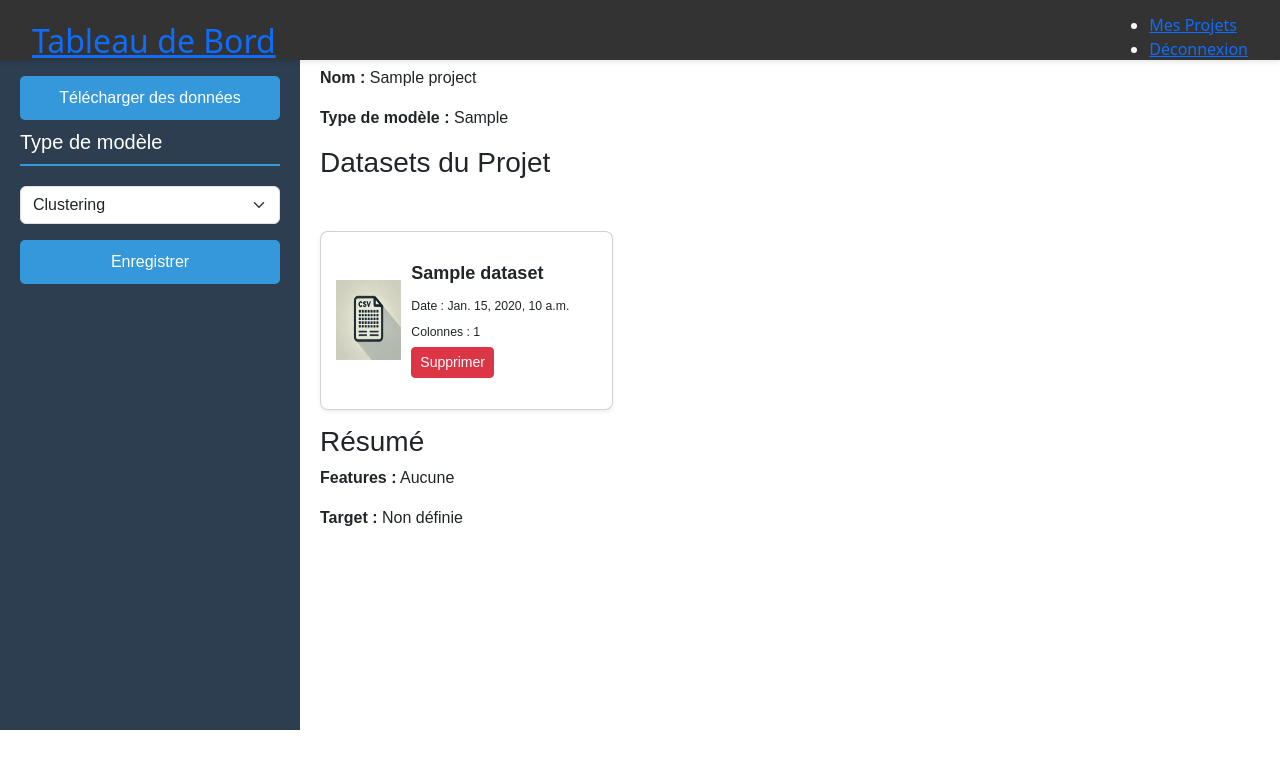
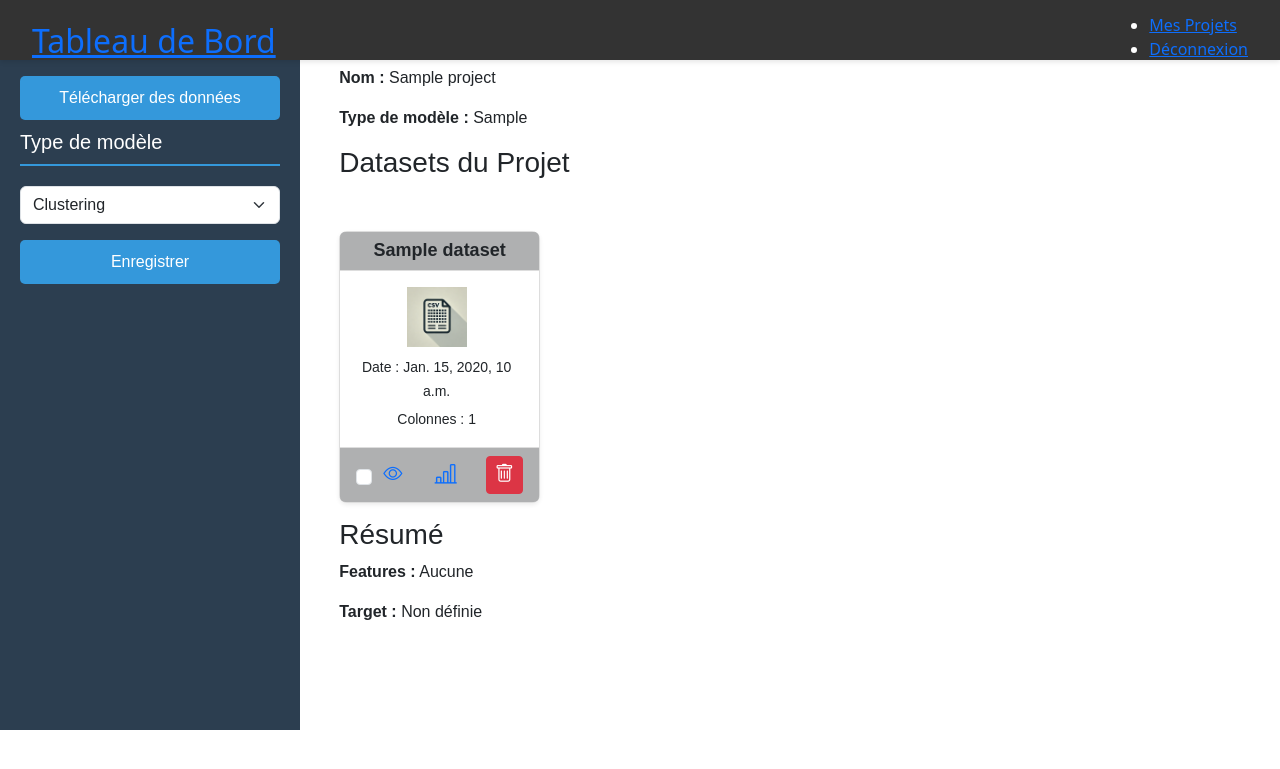
Before and after one commit to JonathDev/CortexLab, a Django app: template CortexLab/dashboard/templates/dashboard/view_project.html in a window 1280 px wide. Shown: the top 769 px of the page. Run offline with Django 5.2, Linux system fonts and the light colour scheme; the template is opened without the code that fills it: most values are stand-ins (such as "Sample title", 1, 10 or a date in 2020).

Commit message:
modify card

```diff
--- a/CortexLab/dashboard/static/dashboard/css/dashboard.css
+++ b/CortexLab/dashboard/static/dashboard/css/dashboard.css
@@ -57,26 +57,64 @@
 
 /* Ajuster la largeur des cartes */
 /* Ajuster la largeur des cartes */
-.dataset-card {
+/*.dataset-card {
     display: flex;
     flex-direction: row;
     align-items: center;
     padding: 15px;
     border-radius: 8px;
-    width: 100%; /* Utiliser toute la largeur de la colonne */
+    width: 100%;
     transition: transform 0.3s ease, box-shadow 0.3s ease;
+}*/
+/* Utiliser toute la largeur de la colonne */
+
+.dataset-card {
+    border: 1px solid #ddd;
+    border-radius: 8px;
+    transition: box-shadow 0.3s ease;
+    width: 70%;
 }
+
+
 
 .dataset-card:hover {
     transform: translateY(-5px);
-    box-shadow: 0 5px 15px rgba(0, 0, 0, 0.2);
+    box-shadow: 0 4px 8px rgba(0, 0, 0, 0.2);
 }
 
 /* Réduire l'image et aligner le texte */
-.dataset-icon {
+/*.dataset-icon {
     width: 80px;
     height: 80px;
     margin-right: 15px;
+}*/
+
+
+.info img {
+    width: 50px;
+    height: auto;
+}
+
+.card-footer {
+    background-color: #afb0b1 !important ;
+    border-top: 1px solid #ddd;
+}
+
+
+.card-header {
+    background-color: #afb0b1; /* Gris clair pour le titre */
+    border-bottom: 1px solid #ddd;
+}
+
+
+.actions .form-check-label {
+    cursor: pointer;
+    font-size: 0.9rem;
+}
+
+.actions button i {
+    font-size: 1.2rem;
+    margin-top: 3px;
 }
 
 .card-body {
@@ -109,3 +147,12 @@
     margin-left: -15px; /* Corrige l'espacement global */
     margin-right: -15px;
 }
+
+
+
+.bi-eye{
+
+    font-size: 1.2rem;
+    color: blue;
+    padding: 3px;
+}
--- a/CortexLab/dashboard/templates/dashboard/view_project.html
+++ b/CortexLab/dashboard/templates/dashboard/view_project.html
@@ -52,7 +52,7 @@
         <form id="modelTypeForm">
             <select name="model_type" class="form-select mb-3" id="model_type">
                 <option value="" disabled>-- Sélectionnez un type --</option>
-                <option value="clustering">Clustering</option>
+                <option value="clustering">Clustering</option>  <i class="bi bi-trash" style="font-size: 1.2rem;"></i>
                 <option value="regression">Régression</option>
                 <option value="classification">Classification</option>
             </select>
@@ -60,7 +60,7 @@
         </form>
     </div>
 
-    <!-- Content -->
+    <!-- Content -->  <i class="bi bi-trash" style="font-size: 1.2rem;"></i>
     <div class="content flex-grow-1" id="project-container" data-project-id="{{ project.id }}">
         <h2>Détails du Projet</h2>
         <p><strong>Nom :</strong> {{ project.name }}</p>
@@ -74,27 +74,48 @@
     {% if project.datasets %}
         {% for dataset in project.datasets %}
         <div class="col-md-4">
-            <div class="card dataset-card shadow-sm">
-                <div class="row g-0 align-items-center">
-                    <div class="col-3 text-center">
-                        <img src="{% static 'dashboard/icons/dataset-icon.webp' %}" alt="Dataset Icon" class="img-fluid dataset-icon">
-                    </div>
-                    <div class="col-9">
-                        <div class="card-body">
-                            <h6 class="card-title">{{ dataset.name }}</h6>
-                            <p class="card-text"><small>Date : {{ dataset.uploaded_at }}</small></p>
-                            <p class="card-text"><small>Colonnes : {{ dataset.columns|length }}</small></p>
-                            <form class="delete-dataset-form" method="POST" action="{% url 'dashboard:delete_dataset' project.id %}">
-                                {% csrf_token %}
-                                <input type="hidden" name="dataset_id" value="{{ dataset.id }}">
-                                <button type="submit" class="btn btn-danger btn-sm">Supprimer</button>
-                            </form>
+            <div class="card dataset-card shadow-sm h-100">
+                <!-- Nom centré -->
+                <div class="card-header text-center">
+                    <h5 class="card-title mb-0">{{ dataset.name }}</h5>
+                </div>
 
-                        </div>
-                    </div>
+                <!-- Partie droite : Icône, date et colonnes -->
+                <div class="card-body text-center">
+                    <img src="{% static 'dashboard/icons/dataset-icon.webp' %}" alt="Dataset Icon" class="img-fluid mb-2" style="max-height: 60px;">
+                    <p class="mb-1"><small>Date : {{ dataset.uploaded_at }}</small></p>
+                    <p class="mb-0"><small>Colonnes : {{ dataset.columns|length }}</small></p>
+                </div>
+
+                <!-- Footer : Toutes les actions -->
+                <div class="card-footer d-flex justify-content-between align-items-center bg-light">
+                    <!-- Action Voir -->
+                    <label class="form-check-label d-flex align-items-center mb-0">
+                        <input
+                            type="checkbox"
+                            class="form-check-input dataset-checkbox me-2"
+                            data-id="{{ dataset.id }}"
+                            title="Sélectionner pour analyse">
+                        <i class="bi bi-eye text-primary" title="Sélectionner pour analyse" style="font-size: 1.2rem;"></i>
+                    </label>
+
+                    <!-- Action Analyser -->
+                    <button class="btn btn-link text-primary p-0" title="Analyser">
+                        <i class="bi bi-bar-chart-line" style="font-size: 1.4rem;"></i>
+                    </button>
+
+                    <!-- Action Supprimer -->
+                    <form class="delete-dataset-form mb-0" method="POST" action="{% url 'dashboard:delete_dataset' project.id %}">
+                        {% csrf_token %}
+                        <input type="hidden" name="dataset_id" value="{{ dataset.id }}">
+                        <button type="submit" class="btn btn-danger btn-sm" title="Supprimer">
+                            <i class="bi bi-trash" style="font-size: 1.2rem;"></i>
+                        </button>
+                    </form>
                 </div>
             </div>
         </div>
+
 
         {% endfor %}
     {% else %}
--- a/CortexLab/main/templates/main/dashboard_home.html
+++ b/CortexLab/main/templates/main/dashboard_home.html
@@ -5,6 +5,7 @@
         <meta charset="UTF-8">
         <title>Tableau de Bord</title>
         <link href="https://cdn.jsdelivr.net/npm/bootstrap@5.3.0-alpha3/dist/css/bootstrap.min.css" rel="stylesheet">
+        <link href="https://cdn.jsdelivr.net/npm/bootstrap-icons/font/bootstrap-icons.css" rel="stylesheet">
         <link rel="stylesheet" href="{% static 'main/css/style.css' %}">
     </head>
 <body>
```
Also changed, not shown: CortexLab/db.sqlite3.
